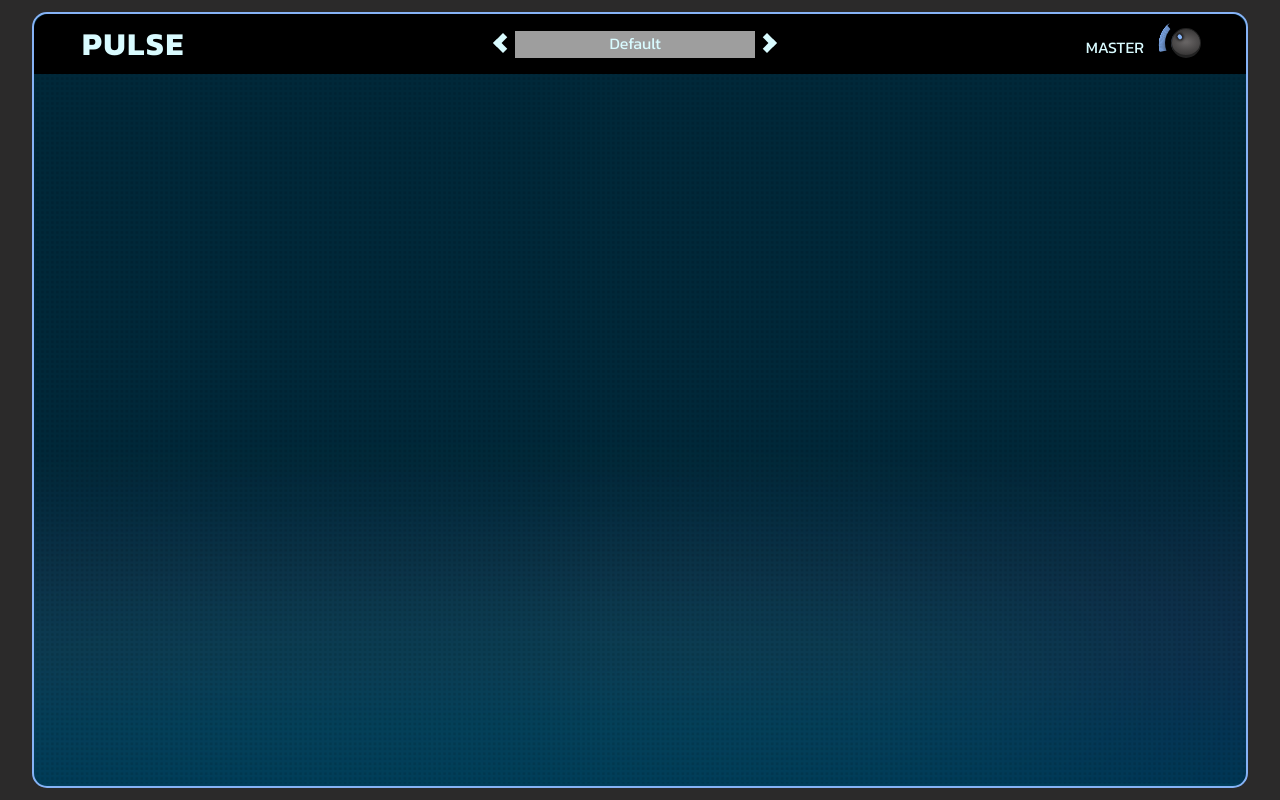
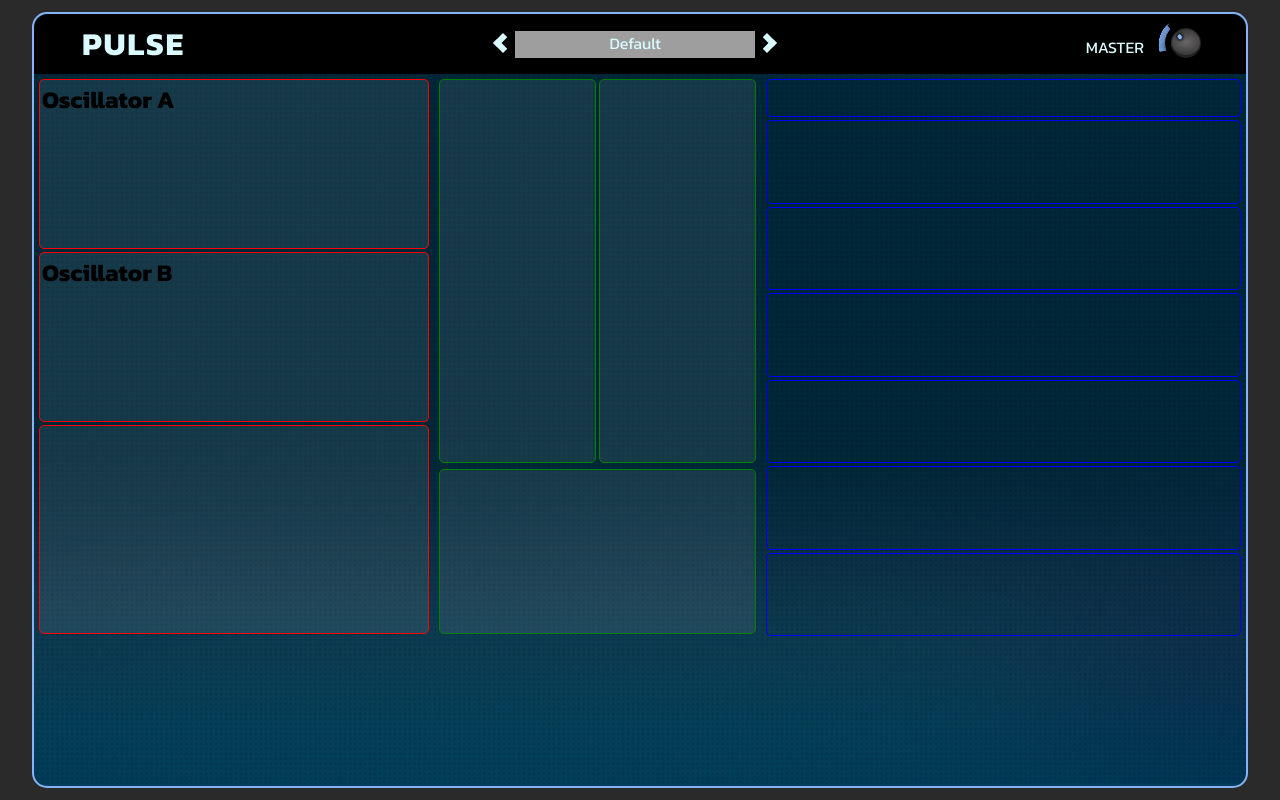
Before and after one commit to AlexisFaugeroux/pulse, a React (Vite) app: page / in a window 1280 px wide. Built offline with nearby package versions, Linux system fonts and the light colour scheme; grey boxes are pictures that could not be loaded; the HTML template or start-up script is replaced by a standard one.

Commit message:
Main components layout

```diff
--- a/src/App.scss
+++ b/src/App.scss
@@ -1,4 +1,9 @@
 @use './styles/variables' as v;
+
+$backgroundHeight: calc(100vh - 3%);
+$backgroundWidth: calc(100vw - 5%);
+
+$mainHeight: calc($backgroundHeight - v.$headerHeight);
 
 *,
 *::after,
@@ -19,9 +24,9 @@ body {
   font-family: 'Kanit', sans-serif;
 }
 
-.background-image {
-  height: calc(100vh - 3%);
-  width: calc(100vw - 5%);
+.background {
+  height: $backgroundHeight;
+  width: $backgroundWidth;
   position: absolute;
   left: 50%;
   top: 50%;
@@ -34,3 +39,70 @@ body {
   border: solid 2px;
   border-color: v.$lightBlue;
 }
+
+.main {
+  width: 100%;
+  height: $mainHeight;
+
+  .core {
+    height: 78%;
+    display: flex;
+    .left {
+      width: 33%;
+      padding: 5px;
+      flex-direction: column;
+      .oscillator {
+        background-color: v.$transparentBackground;
+        border: 1px solid red;
+        border-radius: 5px;
+        height: 31%;
+        padding: 2px;
+        margin-bottom: 3px;
+      }
+      .subnoise {
+        background-color: v.$transparentBackground;
+        border: 1px solid red;
+        border-radius: 5px;
+        height: 38%;
+      }
+    }
+    .center {
+      width: 27%;
+      padding: 5px;
+      flex-direction: column;
+      .envelopefilter {
+        height: 70%;
+        display: flex;
+        gap: 3px;
+        margin-bottom: 6px;
+        .envelope,
+        .filter {
+          background-color: v.$transparentBackground;
+          border: 1px solid green;
+          border-radius: 5px;
+          width: 50%;
+        }
+      }
+      .lfo {
+        border: 1px solid green;
+        background-color: v.$transparentBackground;
+        border-radius: 5px;
+        height: 30%;
+      }
+    }
+    .right {
+      padding: 5px;
+      width: 40%;
+      flex-direction: column;
+      .fx {
+        border: 1px solid blue;
+        border-radius: 5px;
+        height: 15.2%;
+        margin-bottom: 3px;
+      }
+      .header {
+        height: 7%;
+      }
+    }
+  }
+}
--- a/src/App.tsx
+++ b/src/App.tsx
@@ -3,8 +3,56 @@ import './App.scss';
 
 function App() {
   return (
-    <div className="background-image">
+    <div className="background">
       <Header />
+      <div className="main">
+        <div className="core">
+          <div className="left">
+            <div className="oscillator A">
+              <div className="osc-background">
+                <h2>Oscillator A</h2>
+                <div className="selector"></div>
+                <div className="knobs"></div>
+              </div>
+            </div>
+            <div className="oscillator B">
+              <div className="osc-background">
+                <h2>Oscillator B</h2>
+                <div className="selector"></div>
+                <div className="knobs"></div>
+              </div>
+            </div>
+            <div className="subnoise">
+              <div className="sub">
+                <div className="osc-background"></div>
+              </div>
+              <div className="noise">
+                <div className="osc-background"></div>
+              </div>
+            </div>
+          </div>
+
+          <div className="center ">
+            <div className="envelopefilter">
+              <div className="envelope"></div>
+              <div className="filter"></div>
+            </div>
+            <div className="lfo"></div>
+          </div>
+
+          <div className="right">
+            <div className="fx header"></div>
+            <div className="fx distortion"></div>
+            <div className="fx flanger"></div>
+            <div className="fx delay"></div>
+            <div className="fx reverb"></div>
+            <div className="fx chorus"></div>
+            <div className="fx compressor"></div>
+          </div>
+        </div>
+
+        <div className="keyboard"></div>
+      </div>
     </div>
   );
 }
--- a/src/components/Header/index.scss
+++ b/src/components/Header/index.scss
@@ -1,9 +1,7 @@
 @use '../../styles/variables' as v;
 
-$headerWidth: calc(100vh - 3%);
-
 .header-layout {
-  height: 60px;
+  height: v.$headerHeight;
   padding-left: 3rem;
   padding-right: 3rem;
   border-radius: 15px 15px 0 0;
--- a/src/styles/_variables.scss
+++ b/src/styles/_variables.scss
@@ -1,3 +1,7 @@
+//dim
+$headerHeight: 60px;
+$headerWidth: calc(100vh - 3%);
+
 // Grey
 $lightGrey: rgb(165, 164, 164);
 $mainGrey: rgba(102, 99, 99, 1);
@@ -31,3 +35,5 @@ $chorusColor: rgba(0, 222, 255, 1);
 $chorusColorDark: rgb(0, 219, 253, 1);
 $compressorColor: rgba(186, 174, 154, 1);
 $compressorColorDark: rgb(183, 141, 67);
+
+$transparentBackground: rgba(217, 217, 217, 0.1);
```
